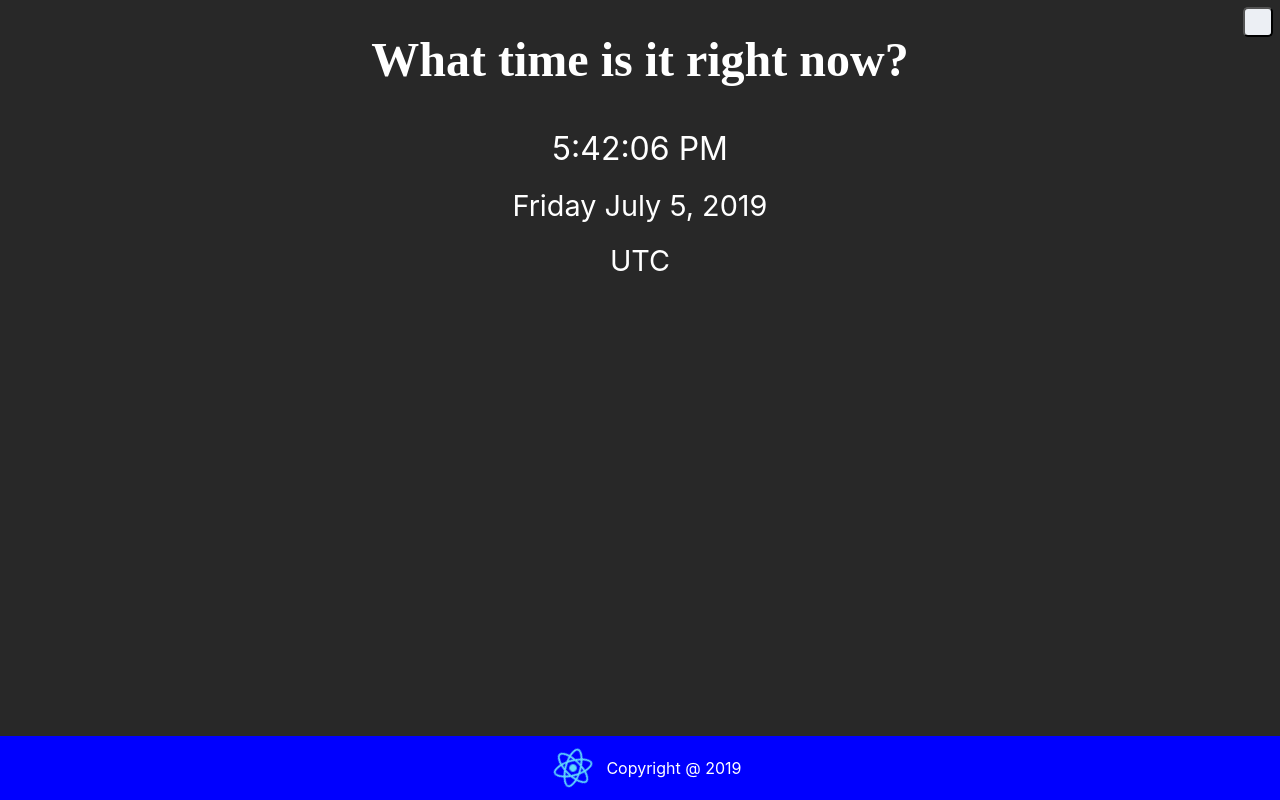
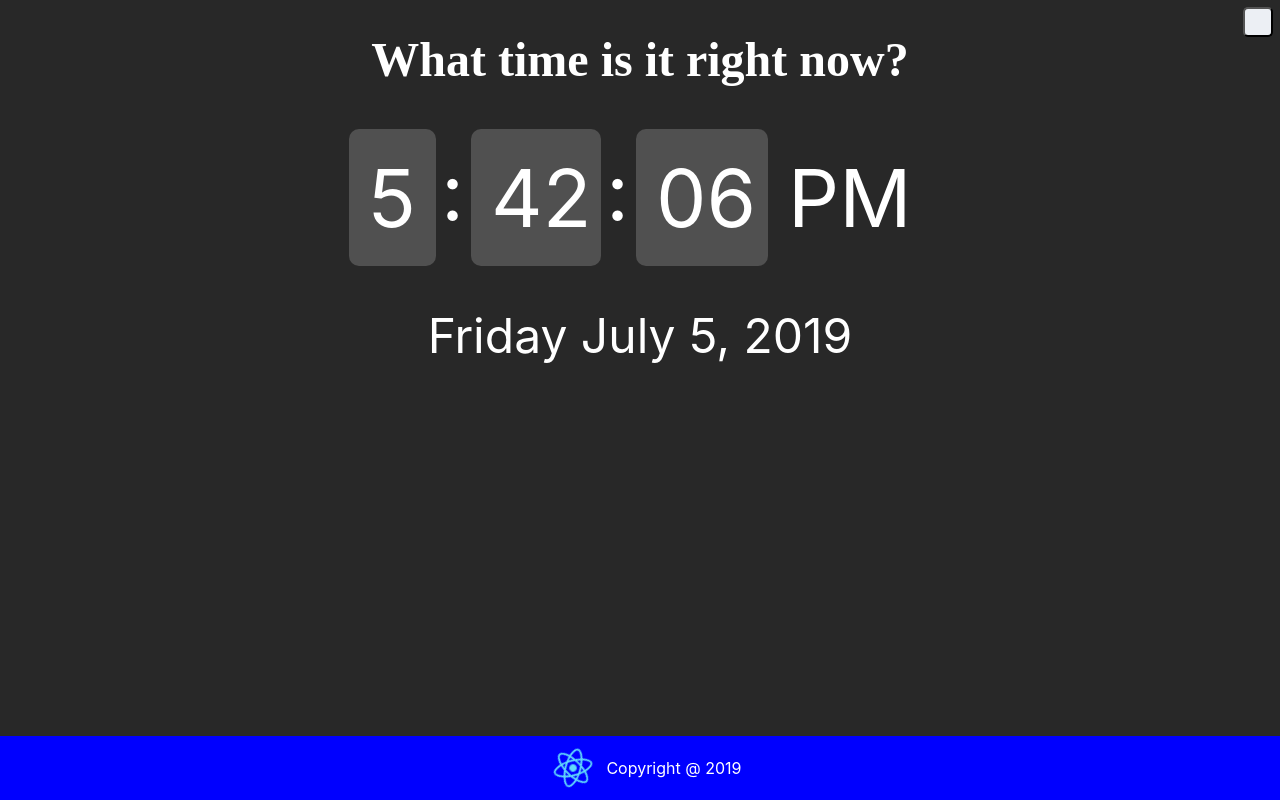
Before and after one commit to claeri27/what-time-is-it, a React (Create React App) app: page / in a window 1280 px wide. Built offline with nearby package versions, Linux system fonts and the light colour scheme; a web font is replaced by a local one.

Commit message:
Formatted clock

```diff
--- a/src/components/FormatDate.js
+++ b/src/components/FormatDate.js
@@ -1,7 +1,7 @@
 import React, { useState, useEffect } from 'react'
 import styled from 'styled-components';
 
-const TimeAndDateContainer = styled.div`
+const ClockContainer = styled.div`
   display: flex;
   flex-direction: column;
   align-items: center;
@@ -10,14 +10,55 @@ const TimeAndDateContainer = styled.div`
 `;
 
 const TimeContainer = styled.div`
+  display: flex;
   padding: 10px;
-  font-size: 2em;
+  font-size: 5em;
+`;
+
+const HoursContainer = styled.div`
+  padding: 20px;
+  background: ${props => props.theme.colors.clockBackground};
+  border-radius: 10px;
+  margin-right: 5px;
+`;
+
+const MinutesContainer = styled.div`
+  padding: 20px;
+  background: ${props => props.theme.colors.clockBackground};
+  border-radius: 10px;
+  margin-right: 5px;
+  width: 90px;
+`;
+
+const SecondsContainer = styled.div`
+  padding: 20px;
+  width: 92px;
+  background: ${props => props.theme.colors.clockBackground};
+  border-radius: 10px;
+`;
+
+const AMPMContainer = styled.div`
+  padding: 20px;
 `;
 
 const DateContainer = styled.div`
+  margin-top: 20px;
   padding: 10px;
-  font-size: 1.8em;
+  font-size: 3em;
 `;
+
+const ColonContainer = styled.div`
+  display: flex;
+  align-items: center;
+  justify-content: center;
+  padding-bottom: 15px;
+  padding-right: 7px;
+`;
+
+// const TimeZoneContainer = styled.div`
+//   padding: 10px;
+//   font-size: 1.8em;
+// `;
 
 const FormatDate = () => {
   const [hours, setHours] = useState(new Date().getHours());
@@ -81,23 +122,28 @@ const FormatDate = () => {
     else return hours
   }
 
-  const formatTimeZone = () => {
-    const unformatted = Intl.DateTimeFormat().resolvedOptions().timeZone
-    const formatted = unformatted.replace(/_/g, ' ')
-    return formatted
-  }
+  // const formatTimeZone = () => {
+  //   const unformatted = Intl.DateTimeFormat().resolvedOptions().timeZone
+  //   const formatted = unformatted.replace(/_/g, ' ')
+  //   return formatted
+  // }
 
-  return <TimeAndDateContainer>
+  return <ClockContainer>
     <TimeContainer>
-      {formatHours()}:{minutes < 10 ? '0' + minutes : minutes}:{seconds < 10 ? '0' + seconds : seconds} {hours < 12 ? 'AM' : 'PM'}
+      <HoursContainer>{formatHours()}</HoursContainer>
+      <ColonContainer>:</ColonContainer>
+      <MinutesContainer>{minutes < 10 ? '0' + minutes : minutes}</MinutesContainer>
+      <ColonContainer>:</ColonContainer>
+      <SecondsContainer>{seconds < 10 ? '0' + seconds : seconds}</SecondsContainer>
+      <AMPMContainer>{hours < 12 ? 'AM' : 'PM'}</AMPMContainer>
     </TimeContainer>
     <DateContainer>
       {dayOfTheWeek()} {monthString()} {day}, {year}
     </DateContainer>
-    <DateContainer>
+    {/* <TimeZoneContainer>
       {formatTimeZone()}
-    </DateContainer>
-  </TimeAndDateContainer>
+    </TimeZoneContainer> */}
+  </ClockContainer>
 }
 
 export default FormatDate
--- a/src/themes/dark.js
+++ b/src/themes/dark.js
@@ -2,6 +2,7 @@ export default {
   colors: {
     background: "#282828",
     textColor: "white",
-    buttonColor: "#ECEFF4"
+    buttonColor: "#ECEFF4",
+    clockBackground: "#505050"
   }
 }
--- a/src/themes/light.js
+++ b/src/themes/light.js
@@ -2,6 +2,7 @@ export default {
   colors: {
     background: "#ECEFF4",
     textColor: "#2E3440",
-    buttonColor: "#282828"
+    buttonColor: "#282828",
+    clockBackground: "#B0B0B0"
   }
 }
```
